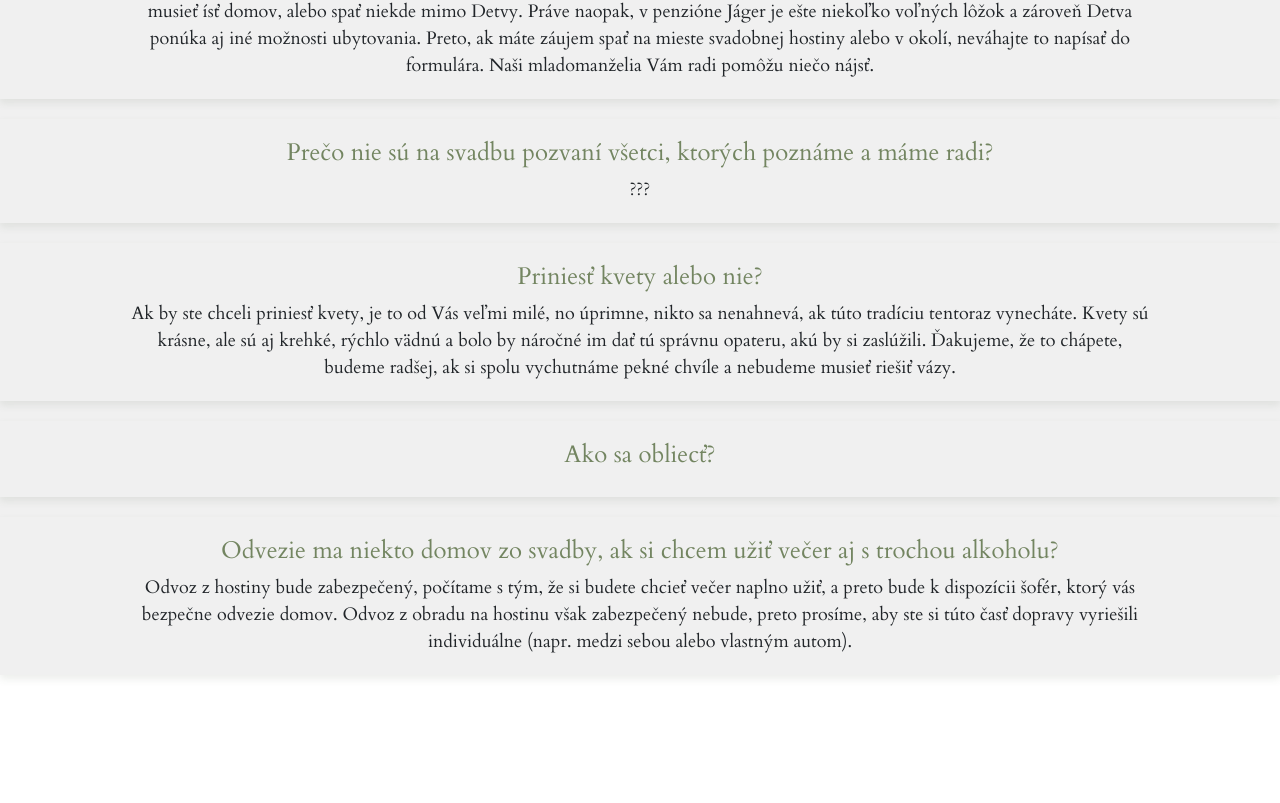
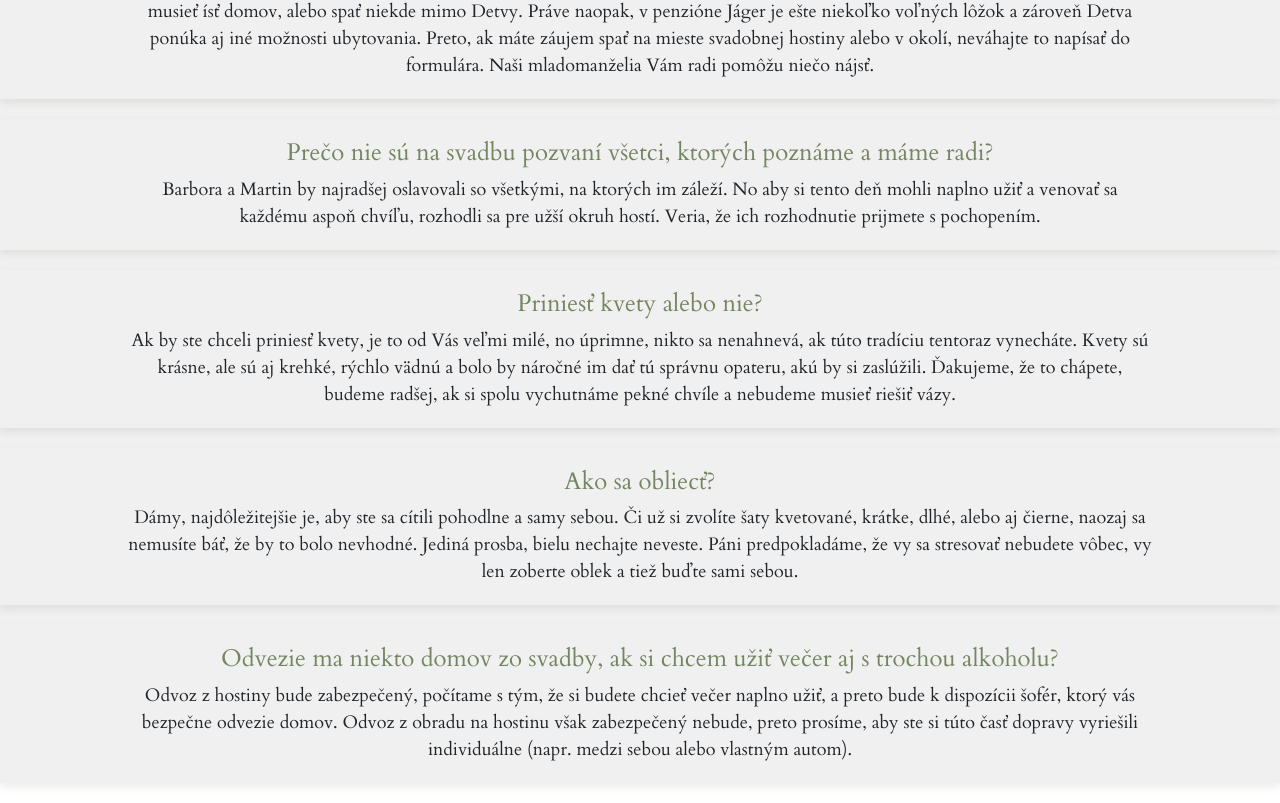
Before and after one commit to MaBu-2025/MaBu-2025.github.io, a Vue app in the folder MaBu-2025.github.io/: page / in a window 1280 px wide. Shown: the part 1755-2558 px from the top of the page. Before the commit the page ends 2450 px from the top, so only its background shows below. Built offline with nearby package versions, Linux system fonts and the light colour scheme; a web font is replaced by a local one.

Commit message:
Update QuestionSection.vue

```diff
--- a/MaBu-2025.github.io/src/components/QuestionSection.vue
+++ b/MaBu-2025.github.io/src/components/QuestionSection.vue
@@ -19,7 +19,7 @@ import Question from './Question.vue'
 
     <Question
       question="Prečo nie sú na svadbu pozvaní všetci, ktorých poznáme a máme radi?"
-      answer="???"
+      answer="Barbora a Martin by najradšej oslavovali so všetkými, na ktorých im záleží. No aby si tento deň mohli naplno užiť a venovať sa každému aspoň chvíľu, rozhodli sa pre užší okruh hostí. Veria, že ich rozhodnutie prijmete s pochopením."
     />
 
     <Question
@@ -29,7 +29,7 @@ import Question from './Question.vue'
 
     <Question
       question="Ako sa obliecť?"
-      answer=""
+      answer="Dámy, najdôležitejšie je, aby ste sa cítili pohodlne a samy sebou. Či už si zvolíte šaty kvetované, krátke, dlhé, alebo aj čierne, naozaj sa nemusíte báť, že by to bolo nevhodné. Jediná prosba, bielu nechajte neveste. Páni predpokladáme, že vy sa stresovať nebudete vôbec, vy len zoberte oblek a tiež buďte sami sebou."
       />
 
     <Question
```
